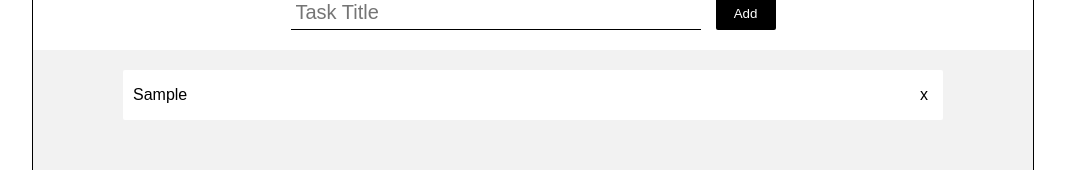
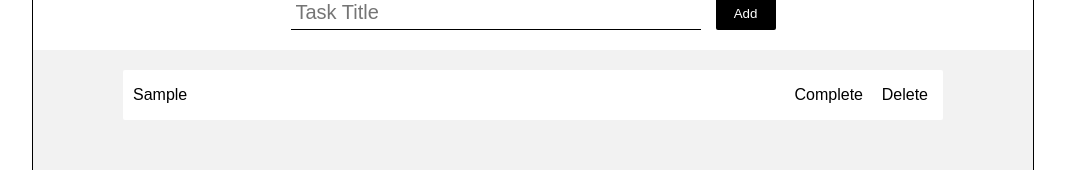
Before and after one commit to DevMountain/react-assessment, a React (Create React App) app: page / in a window 1280 px wide. Both pictures are taken after typing "Sample" into the empty fields and a click on the button "Add". Shown: the part 124-294 px from the top of the page, without its empty margins (187-1252 px from the left). Built offline with nearby package versions, Linux system fonts and the light colour scheme.

Commit message:
JL assessment-1 - Full functionality

```diff
--- a/src/components/Main/List/List.js
+++ b/src/components/Main/List/List.js
@@ -3,13 +3,13 @@ import './List.css';
 
 import Task from './Task/Task';
 
-export default function List( { tasks, remove } ) {
+export default function List( { tasks, remove, complete } ) {
   return (
     <div id="List__container">
       <div id="List__tasksContainer">
         {
           tasks.map( task => (
-            <Task key={ task.id } title={ task.title } remove={ remove } id={ task.id } />
+            <Task key={ task.id } title={ task.title } remove={ remove } complete={ complete } id={ task.id } isComplete={ task.completed } />
           ))
         }
       </div>
--- a/src/components/Main/List/Task/Task.css
+++ b/src/components/Main/List/Task/Task.css
@@ -1,4 +1,4 @@
-#Task__container {
+.Task__container {
   background-color: white;
   margin-bottom: 10px;
   border-radius: 2px;
@@ -18,3 +18,13 @@
   position: absolute;
   right: 15px;
 }
+
+#Task__complete {
+  position: absolute;
+  right: 80px;
+}
+
+.completed {
+  background-color: green;
+  color: white;
+}
--- a/src/components/Main/List/Task/Task.js
+++ b/src/components/Main/List/Task/Task.js
@@ -1,11 +1,12 @@
 import React from "react";
 import './Task.css';
 
-export default function Task( { id, title, remove } ) {
+export default function Task( { id, title, remove, complete, isComplete } ) {
   return (
-    <div id="Task__container">
+    <div className={"Task__container " + (isComplete ? "completed" : '')}>
       <span> { title } </span>
-      <span id="Task__delete" onClick={ () => remove( id ) }> x </span>
+      <span id="Task__complete" onClick={ () => complete( id ) }> Complete </span>
+      <span id="Task__delete" onClick={ () => remove( id ) }> Delete </span>
     </div>
   )
 }
--- a/src/components/Main/Main.js
+++ b/src/components/Main/Main.js
@@ -14,16 +14,23 @@ export default class Main extends Component {
 
     this.addTask = this.addTask.bind( this );
     this.removeTask = this.removeTask.bind( this );
+    this.complete = this.complete.bind( this );
   }
 
   addTask( title ) {
     const { tasks, taskID } = this.state;
-    this.setState({ tasks: [ ...tasks, { id: taskID, title } ], taskID: taskID + 1 });
+    this.setState({ tasks: [ ...tasks, { id: taskID, title, completed: false } ], taskID: taskID + 1 });
   }
 
   removeTask( id ) {
     const { tasks } = this.state;
     this.setState({ tasks: tasks.filter( task => task.id !== id ) });
+  }
+
+  complete( id ) {
+    const { tasks } = this.state;
+    tasks.find( task => task.id === id ).completed = true;
+    this.setState({ tasks });
   }
 
   render() {
@@ -34,7 +41,7 @@ export default class Main extends Component {
         </div>
 
         <AddTask add={ this.addTask } />
-        <List tasks={ this.state.tasks } remove={ this.removeTask } />
+        <List tasks={ this.state.tasks } remove={ this.removeTask } complete={ this.complete } />
       </div>
     )
   }
```
